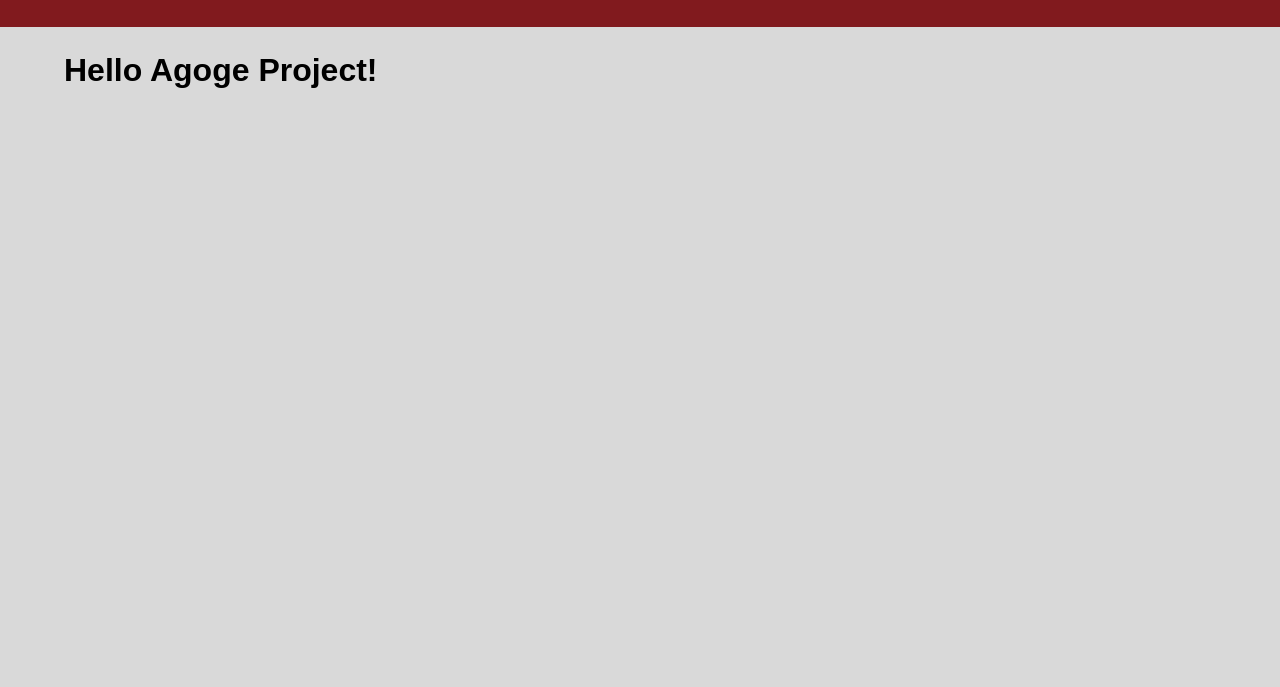
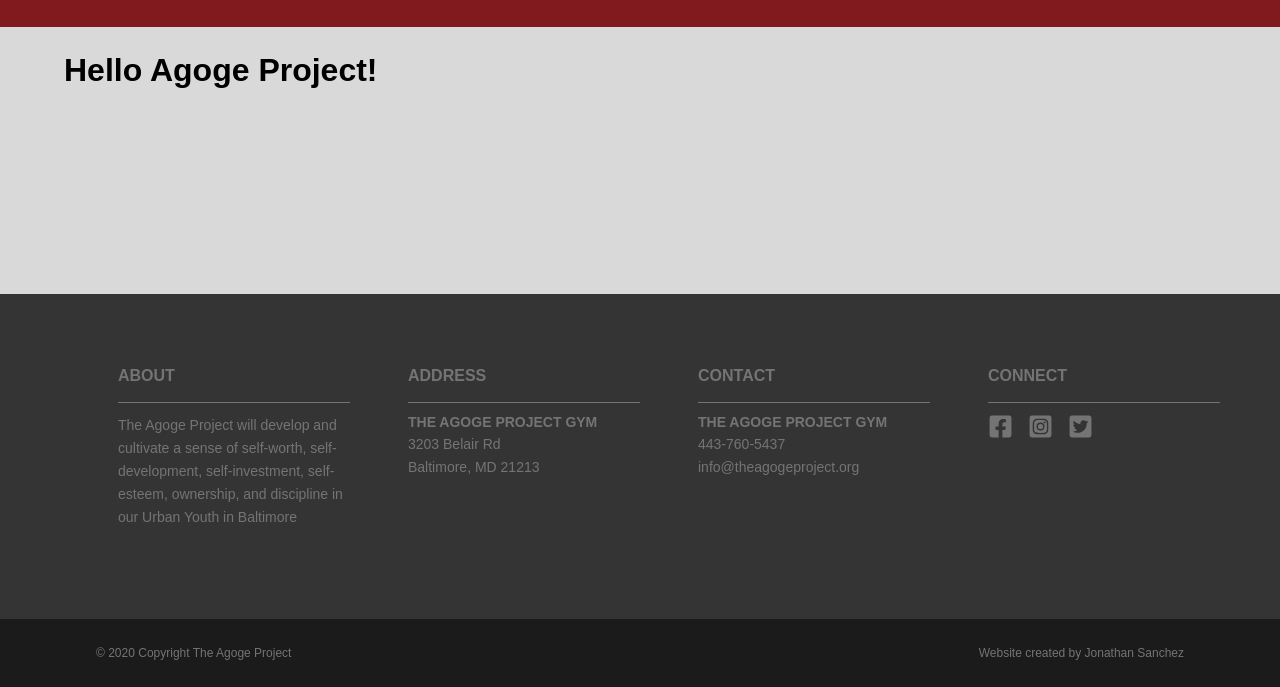
Before and after one commit to jsandroid/AgogeProject, a Gatsby site: page / in a window 1280 px wide. Shown: the part 113-800 px from the top of the page. Built offline with nearby package versions, Linux system fonts and the light colour scheme; Gatsby itself is replaced by a stand-in of ours; a web font is replaced by a local one.

Commit message:
Completed footer

```diff
--- a/package.json
+++ b/package.json
@@ -23,6 +23,7 @@
     "gatsby-source-filesystem": "^2.3.8",
     "gatsby-transformer-sharp": "^2.5.3",
     "react": "^16.13.1",
-    "react-dom": "^16.13.1"
+    "react-dom": "^16.13.1",
+    "react-icons": "^3.10.0"
   }
 }
--- a/src/components/Footer.js
+++ b/src/components/Footer.js
@@ -1,7 +1,54 @@
 import React from 'react'
 import { Link } from 'gatsby'
 import footerStyles from './footer.module.css'
+import { FaFacebookSquare, FaInstagramSquare, FaTwitterSquare } from "react-icons/fa";
 
 export default function Footer() {
+  return(
+    <footer>
+      <div className={footerStyles.Row}>
+        <div className={footerStyles.Section}>
+          <h1>About</h1>
+          <span>The Agoge Project will develop and cultivate a sense of self-worth, self-development, self-investment, self-esteem, ownership, and discipline in our Urban Youth in Baltimore</span>
+        </div>
+        <div className={footerStyles.Section}>
+          <h1>Address</h1>
+          <span>
+            <div className={footerStyles.SubsectionTitle}>The Agoge Project Gym</div>
+            3203 Belair Rd <br/>Baltimore, MD 21213
+          </span>
 
+        </div>
+        <div className={footerStyles.Section}>
+          <h1>Contact</h1>
+          <span className={footerStyles.Subsection}>
+            <div className={footerStyles.SubsectionTitle}>The Agoge Project Gym</div>
+            443-760-5437
+            <br/><a href="mailto:info@theagogeproject.org">info@theagogeproject.org</a>
+          </span>
+        </div>
+        <div className={footerStyles.Section}>
+          <h1>Connect</h1>
+          <span className={footerStyles.Subsection}>
+            <div className={footerStyles.SocialMedia}>
+              <FaFacebookSquare/>
+              <FaInstagramSquare/>
+              <FaTwitterSquare/>
+            </div>
+          </span>
+        </div>
+      </div>
+      <div className={footerStyles.Copywrite}>
+        <div className={footerStyles.CopywriteCenter}>
+          <div>
+            <p>&copy; {new Date().getFullYear()} Copyright The Agoge Project</p>
+          </div>
+          <div>
+            <p>Website created by <a href="mailto:jsandroid@gmail.com">Jonathan Sanchez</a></p>
+          </div>
+        </div>
+
+      </div>
+    </footer>
+  )
 }
--- a/src/components/footer.module.css
+++ b/src/components/footer.module.css
@@ -0,0 +1,76 @@
+footer {
+  background-color: var(--secondary-dark-color);
+  position: absolute;
+  bottom: 0;
+  width: 100%;
+  color: var(--quinary-dark-color);
+  padding-top: 60px;
+}
+
+.Row {
+  display: flex;
+  flex-direction: row;
+  align-content: space-around;
+  justify-content: center;
+  max-width: 1160px;
+  margin: 0 auto;
+  padding: 0px 50px 70px;
+  font-size: 14px;
+  line-height: 23px;
+}
+
+.Section {
+  width: 21.25%;
+  margin-left: 5%;
+  margin-bottom: 20px;
+}
+
+.Section h1 {
+  text-transform: uppercase;
+  font-size: 16px;
+  font-weight: bold;
+  padding-bottom: 15px;
+  border-bottom: 1px solid var(--quinary-dark-color);
+}
+
+.Section span {
+  padding-top: 10px;
+  line-height: normal;
+}
+
+.SubsectionTitle {
+  font-weight: bold;
+  text-transform: uppercase;
+  padding-bottom: 3px;
+}
+
+.SocialMedia {
+}
+
+.SocialMedia svg {
+  height: 25px;
+  width: 25px;
+  padding-right: 15px;
+}
+.Subsection a, .Copywrite a {
+  color: var(--quinary-dark-color);
+  text-decoration: none;
+}
+.Subsection a:hover {
+  color: var(--tertiary-light-color);
+}
+
+.Copywrite {
+  background-color: #1b1b1b;
+  max-width: 100%;
+  font-size: 12px;
+  padding: 15px;
+}
+.CopywriteCenter {
+  display: flex;
+  flex-direction: row;
+  justify-content: space-between;
+  align-items: center;
+  margin: 0 auto;
+  width: 85vw;
+}
--- a/src/components/header.module.css
+++ b/src/components/header.module.css
@@ -6,7 +6,7 @@
 }
 
 header a, ul {
-  color: white;
+  color: var(--quaternary-light-color);
   text-decoration: none;
 }
 nav a:hover, nav ul li:hover {
--- a/src/pages/index.js
+++ b/src/pages/index.js
@@ -1,5 +1,6 @@
 import React from 'react'
 import Header from '../components/Header'
+import Footer from '../components/Footer'
 export default function Index() {
   return(
     <>
@@ -7,7 +8,7 @@
       <main>
         <h1>Hello Agoge Project!</h1>
       </main>
-
+      <Footer />
     </>
   )
 }
--- a/src/styles/global.css
+++ b/src/styles/global.css
@@ -3,6 +3,7 @@
   --secondary-dark-color: #343434;
   --tertiary-dark-color: #675600;
   --quaternary-dark-color: black;
+  --quinary-dark-color: #747474;
 
   --primary-light-color: #e78185 ;
   --secondary-light-color: #d9d9d9;
@@ -43,4 +44,5 @@
   margin: 25px auto 0;
   padding: 0 20px 0;
   max-width: 90vw;
+  min-height: 350px;
 }
```
Also changed, not shown: 1 other file.
